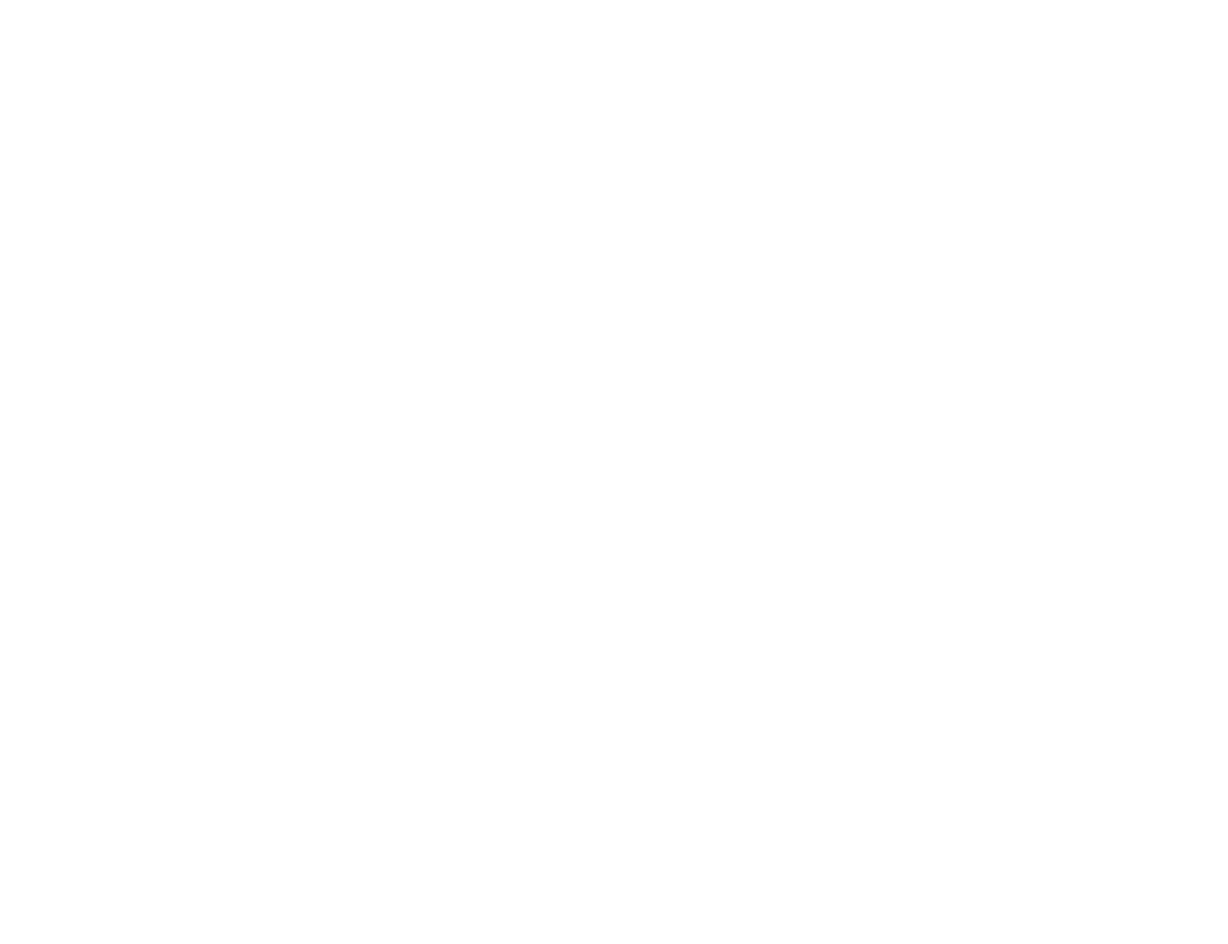
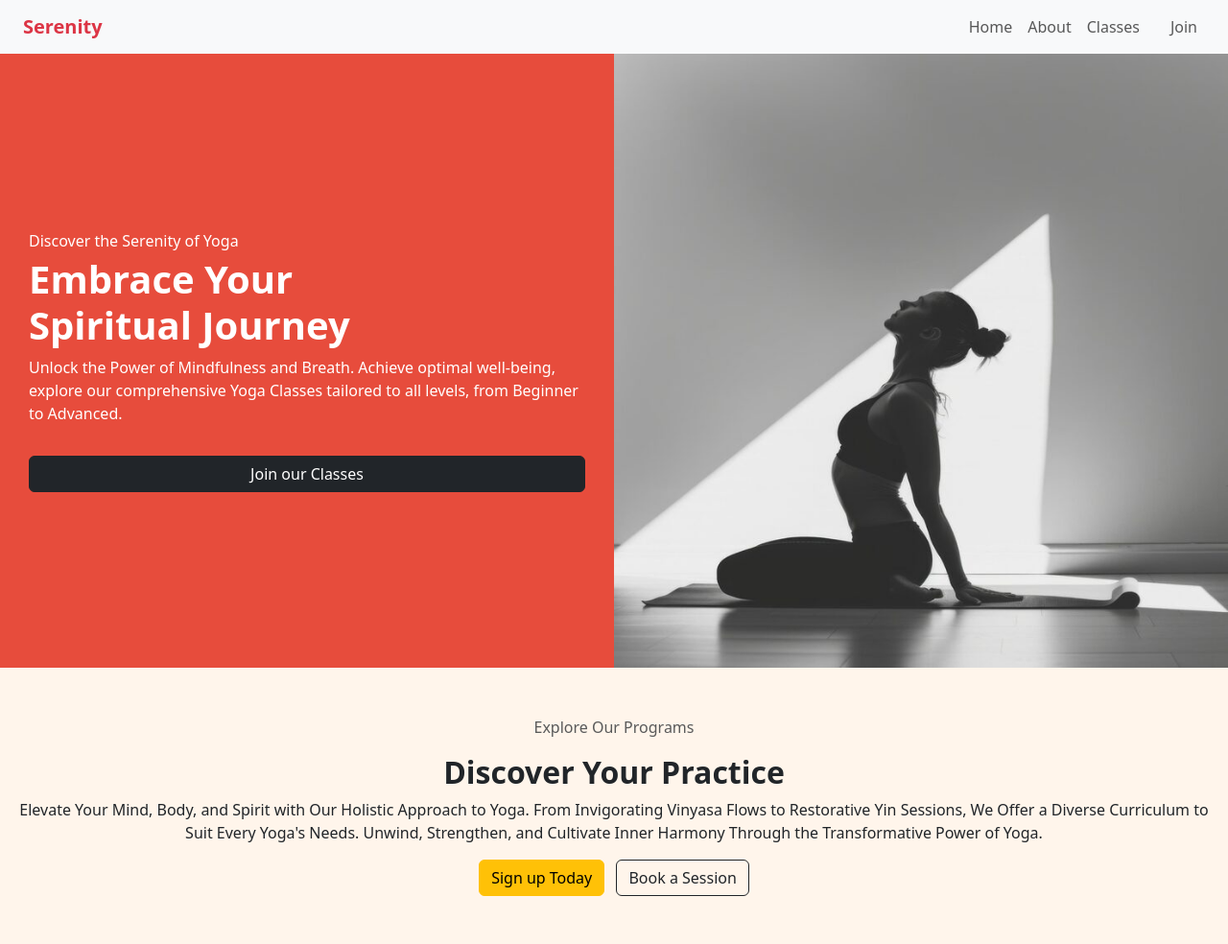
Before and after one commit to andresmchc456/yoga, a plain HTML site: page vistas/indez.html in a window 1280 px wide. Shown: the whole page at 96% size. Before the commit the page ends 800 px from the top, so only its background shows below. Drawn offline with nearby package versions, Linux system fonts and the light colour scheme.

```diff
--- /dev/null
+++ b/css/estilos.css
@@ -0,0 +1,22 @@
+.left-section {
+  background-color: #e74c3c; /* Color zapote */
+  color: white;
+  padding: 40px 30px; /* Espaciado reducido */
+  display: flex;
+  flex-direction: column;
+  justify-content: center;
+  min-height: 30px; /* Altura más baja */
+}
+
+.img-cover {
+  width: 100%;
+  height: 100%;
+  object-fit: cover;
+  min-height: 10px; /* Igual que la izquierda */
+}
+
+.program-section {
+  background-color: #fff5eb;
+  padding: 50px 10px;
+  text-align: center;
+}
--- a/vistas/indez.html
+++ b/vistas/indez.html
@@ -1,11 +1,53 @@
 <!DOCTYPE html>
 <html lang="en">
 <head>
-    <meta charset="UTF-8">
-    <meta name="viewport" content="width=device-width, initial-scale=1.0">
-    <title>Document</title>
+  <meta charset="UTF-8">
+  <meta name="viewport" content="width=device-width, initial-scale=1.0">
+  <title>Serenity Yoga</title>
+  <link href="https://cdn.jsdelivr.net/npm/bootstrap@5.3.3/dist/css/bootstrap.min.css" rel="stylesheet">
+  <link rel="stylesheet" href="../css/estilos.css">
 </head>
 <body>
 
+  <!-- Navbar -->
+  <nav class="navbar navbar-expand-lg navbar-light bg-light px-4">
+    <a class="navbar-brand fw-bold text-danger" href="#">Serenity</a>
+    <div class="collapse navbar-collapse">
+      <ul class="navbar-nav ms-auto">
+        <li class="nav-item"><a class="nav-link" href="#">Home</a></li>
+        <li class="nav-item"><a class="nav-link" href="#">About</a></li>
+        <li class="nav-item"><a class="nav-link" href="#">Classes</a></li>
+        <li class="nav-item"><a class="nav-link btn btn-outline-secondary ms-3" href="#">Join</a></li>
+      </ul>
+    </div>
+  </nav>
+
+  <!-- Hero Section -->
+  <div class="container-fluid full-height">
+    <div class="row h-100">
+      <!-- Left Column -->
+      <div class="col-md-6 left-section d-flex flex-column justify-content-center">
+        <p class="mb-1">Discover the Serenity of Yoga</p>
+        <h1 class="fw-bold">Embrace Your <br> Spiritual Journey</h1>
+        <p>Unlock the Power of Mindfulness and Breath. Achieve optimal well-being, explore our comprehensive Yoga Classes tailored to all levels, from Beginner to Advanced.</p>
+        <button class="btn btn-dark mt-3">Join our Classes</button>
+      </div>
+
+      <!-- Right Column -->
+      <div class="col-md-6 p-0">
+        <img src="../img/modelo.jpg" alt="Yoga Pose" class="img-cover">
+      </div>
+    </div>
+  </div>
+
+  <!-- Program Section -->
+  <div class="program-section">
+    <p class="text-muted">Explore Our Programs</p>
+    <h2 class="fw-bold">Discover Your Practice</h2>
+    <p>Elevate Your Mind, Body, and Spirit with Our Holistic Approach to Yoga. From Invigorating Vinyasa Flows to Restorative Yin Sessions, We Offer a Diverse Curriculum to Suit Every Yoga's Needs. Unwind, Strengthen, and Cultivate Inner Harmony Through the Transformative Power of Yoga.</p>
+    <button class="btn btn-warning me-2">Sign up Today</button>
+    <button class="btn btn-outline-dark">Book a Session</button>
+  </div>
+
 </body>
 </html>
```
Also changed, not shown: img/modelo.jpg (added).
